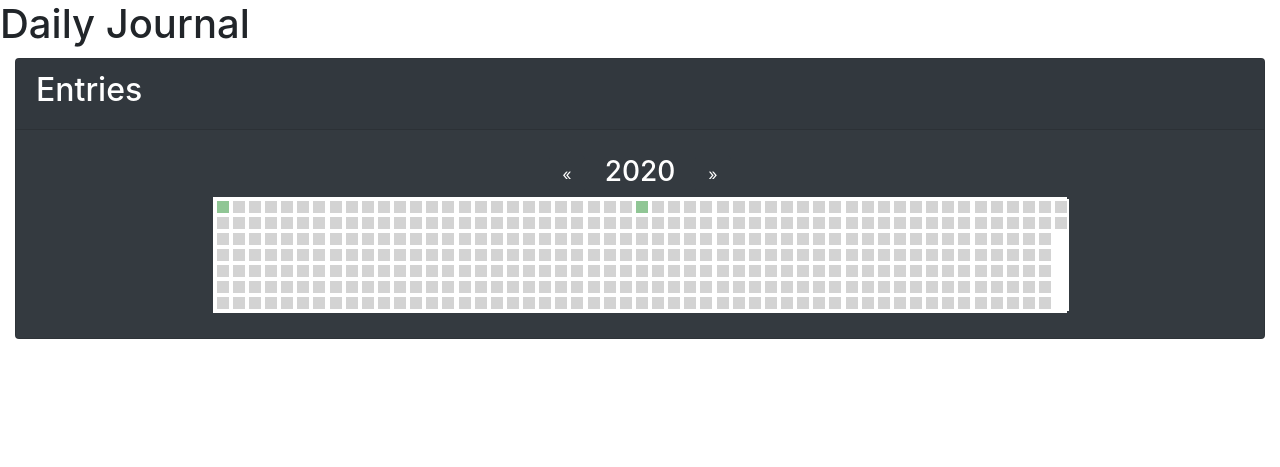
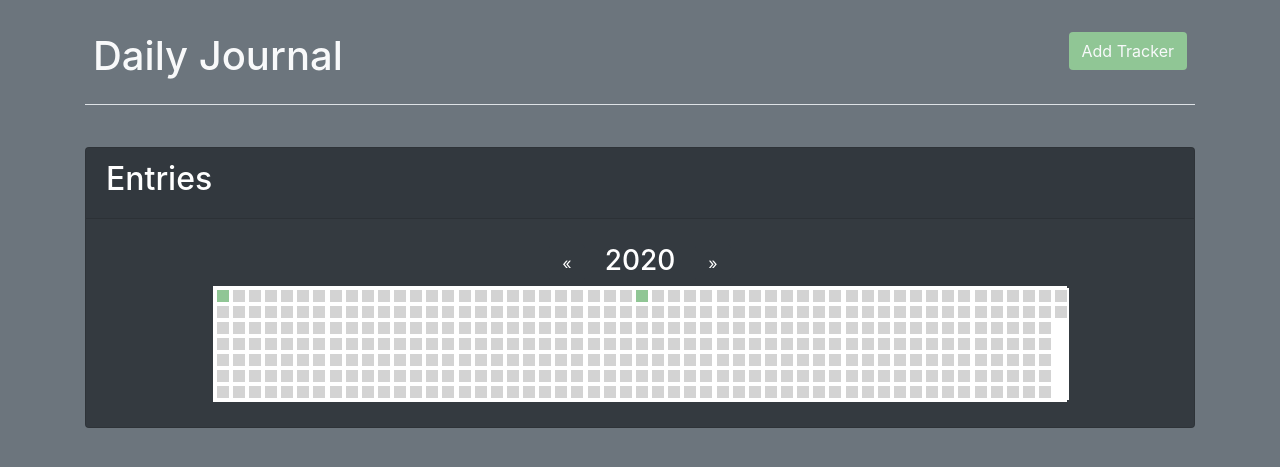
Before and after one commit to cpf006/data-tracker, a Django app: page /journal/ in a window 1280 px wide. Shown: the top 467 px of the page. Run offline with Django 3.2, Linux system fonts and the light colour scheme; data comes from the database, SQL or seed files in the repository; some libraries are stand-ins or nearby versions.

Commit message:
Update styling, begin setup for tracker creation, set grid to links

```diff
--- a/daily_journal/journal/static/journal/style.css
+++ b/daily_journal/journal/static/journal/styles/style.css
@@ -1,8 +1,14 @@
+.theme-btn {
+    background-color: rgba(144, 198, 149, 1);
+    color: #f8f9fa;
+}
+
 .grid-content {
     max-width: 1000px;
 	margin: 0 auto !important;
 	float: none !important;
 }
+
 .grid-container {
     margin-top: 10px;
 }
--- a/daily_journal/journal/templates/journal/base.html
+++ b/daily_journal/journal/templates/journal/base.html
@@ -5,17 +5,17 @@
 
     <link rel="stylesheet" href="https://maxcdn.bootstrapcdn.com/bootstrap/4.0.0/css/bootstrap.min.css" integrity="sha384-Gn5384xqQ1aoWXA+058RXPxPg6fy4IWvTNh0E263XmFcJlSAwiGgFAW/dAiS6JXm" crossorigin="anonymous">
     <link rel="stylesheet" type="text/css" href="https://code.jquery.com/ui/1.12.1/themes/base/jquery-ui.css">
-    <link rel="stylesheet" type="text/css" href="{% static 'journal/style.css' %}">
-
+    <link rel="stylesheet" type="text/css" href="{% static 'journal/styles/style.css' %}">
+    {% block head %}{% endblock %}
     <script src="https://code.jquery.com/jquery-3.2.1.min.js"></script>
     <script src="https://cdnjs.cloudflare.com/ajax/libs/popper.js/1.12.9/umd/popper.min.js" integrity="sha384-ApNbgh9B+Y1QKtv3Rn7W3mgPxhU9K/ScQsAP7hUibX39j7fakFPskvXusvfa0b4Q" crossorigin="anonymous"></script>
     <script src="https://maxcdn.bootstrapcdn.com/bootstrap/4.0.0/js/bootstrap.min.js" integrity="sha384-JZR6Spejh4U02d8jOt6vLEHfe/JQGiRRSQQxSfFWpi1MquVdAyjUar5+76PVCmYl" crossorigin="anonymous"></script>
     <script src="https://code.jquery.com/ui/1.12.0/jquery-ui.min.js"></script>
-    <script src="{% static 'journal/app.js' %}"></script>
+    <script src="{% static 'journal/js/app.js' %}"></script>
     <title>{% block title %}Daily Journal{% endblock %}</title>
 </head>
-<body>
-    <div id="content">
+<body class="bg-secondary text-light">
+    <div class="container">
         {% block content %}{% endblock %}
     </div>
 </body>
--- a/daily_journal/journal/templates/journal/get_entries.html
+++ b/daily_journal/journal/templates/journal/get_entries.html
@@ -1,15 +1,15 @@
 {% load static %}
 {% load custom_filters %}
 <link rel="stylesheet" type="text/css" href="{% static 'journal/style.css' %}">
-{{dates.length}}
+{{ dates.length }}
 <div class="grid">
     <div class="grid grid-outer">
     {% for date, entry in dates.items %}
-        <div
+        <a
             class="content"
             data-toggle="tooltip"
             data-placement="top"
-            title="{{ entry }}"
+            title="{{ date }}"
             {% if entry and not tracker %}
             style="background-color:rgba(144, 198, 149, 1)"
             {% elif tracker %}
@@ -17,14 +17,13 @@
             {% else %}
             style="background-color:lightgray;"
             {% endif %}
+            href="{% url 'journal:access_entry' year=date.year month=date.month day=date.day %}"
         >
-            <a href="{% url 'journal:set_entry' year=date.year month=date.month day=date.day %}">
-            </a>
+        </a>
+        {% if forloop.counter|divisibleby:col_size %}
         </div>
-    {% if forloop.counter|divisibleby:col_size %}
-    </div>
-    <div class="grid grid-outer">
-    {% endif %}
+        <div class="grid grid-outer">
+        {% endif %}
     {% endfor %}
     {# Add blank filler divs to make up for remainder #}
     {% with dates_length=dates|length %}
--- a/daily_journal/journal/templates/journal/grid_container.html
+++ b/daily_journal/journal/templates/journal/grid_container.html
@@ -1,4 +1,4 @@
-<div class="container-fluid grid-container" id="{{id}}">
+<div class="container grid-container" id="{{id}}">
     <div class="card {{ card }}">
           <div class="card-header">
                 <h2>
--- a/daily_journal/journal/templates/journal/index.html
+++ b/daily_journal/journal/templates/journal/index.html
@@ -1,12 +1,54 @@
 {% extends "journal/base.html" %}
+
+{% block head %}
+	{% load static %}
+	<script src="{% static 'journal/js/tracker.js' %}"></script>
+{% endblock %}
+
 {% block content %}
-<!DOCTYPE html>
-{% if message %}
-    <p>{{ message }}</p>
-{% endif %}
-<div class="page-header">
-    <h1>Daily Journal</h1>
-</div>
-{%  include "journal/grid_container.html" with id="entries" title="Entries" card="bg-dark text-white"%}
+	<div class="pb-2 mt-4 mb-2 border-bottom">
+		<div class="d-flex">
+			<div class="p-2"><h1>Daily Journal</h1></div>
+			<div class="ml-auto p-2">
+				<button
+					type="button"
+					class="btn theme-btn"
+					data-toggle="modal"
+					data-target="#trackerModal"
+					onclick="createTracker()"
+				>
+					Add Tracker
+				</button>
+			</div>
+			</div>
+		</div>
+	</div>
+	<br>
+	{%  include "journal/grid_container.html" with id="entries" title="Entries" card="bg-dark text-white"%}
+	<!-- Need to for each every data tracker -->
 
+	{%  include "journal/modal.html" with id="trackerModal"%}
+	<!-- To go into modal body :: -->
+	<!-- <form>
+		<div class="form-group">
+			<label for="exampleInputEmail1">Email address</label>
+			<input type="email" class="form-control" id="exampleInputEmail1" aria-describedby="emailHelp" placeholder="Enter email">
+			<small id="emailHelp" class="form-text text-muted">We'll never share your email with anyone else.</small>
+		</div>
+		<div class="form-group">
+			<label for="exampleInputPassword1">Password</label>
+			<input type="password" class="form-control" id="exampleInputPassword1" placeholder="Password">
+		</div>
+		<div class="form-check">
+			<input type="checkbox" class="form-check-input" id="exampleCheck1">
+			<div id="color-picker-1" class="mx-auto"></div>
+			<small id="emailHelp" class="form-text text-muted">We'll never share your email with anyone else.</small>
+		</div>
+	</form>
+	<div class="card">
+		<div class="card-body text-center d-flex justify-content-center align-items-center flex-column">
+		<p>Click the dark square to activate the Color Picker</p>
+		<div id="color-picker-1" class="mx-auto"></div>
+		</div>
+	</div> -->
 {% endblock %}
--- /dev/null
+++ b/daily_journal/journal/templates/journal/modal.html
@@ -0,0 +1,18 @@
+<div class="modal fade" id="{{ id }}" tabindex="-1" role="dialog" aria-labelledby="{{ id }}Label" aria-hidden="true">
+    <div class="modal-dialog" role="document">
+        <div class="modal-content">
+        <div class="modal-header">
+            <h5 class="modal-title" id="{{ id }}Label">Modal title</h5>
+            <button type="button" class="close" data-dismiss="modal" aria-label="Close">
+            <span aria-hidden="true">&times;</span>
+            </button>
+        </div>
+        <div class="modal-body" id="{{ id }}Body">
+        </div>
+        <div class="modal-footer">
+            <button type="button" class="btn btn-secondary" data-dismiss="modal">Cancel</button>
+            <button type="button" class="btn btn-primary" onclick="saveTracker()">Save</button>
+        </div>
+        </div>
+    </div>
+</div>
```
Also changed, not shown: daily_journal/journal/templates/journal/access_entry.html (+31 -13 lines), daily_journal/journal/static/journal/js/app.js (renamed from daily_journal/journal/static/journal/app.js), daily_journal/journal/static/journal/js/tracker.js (added).
